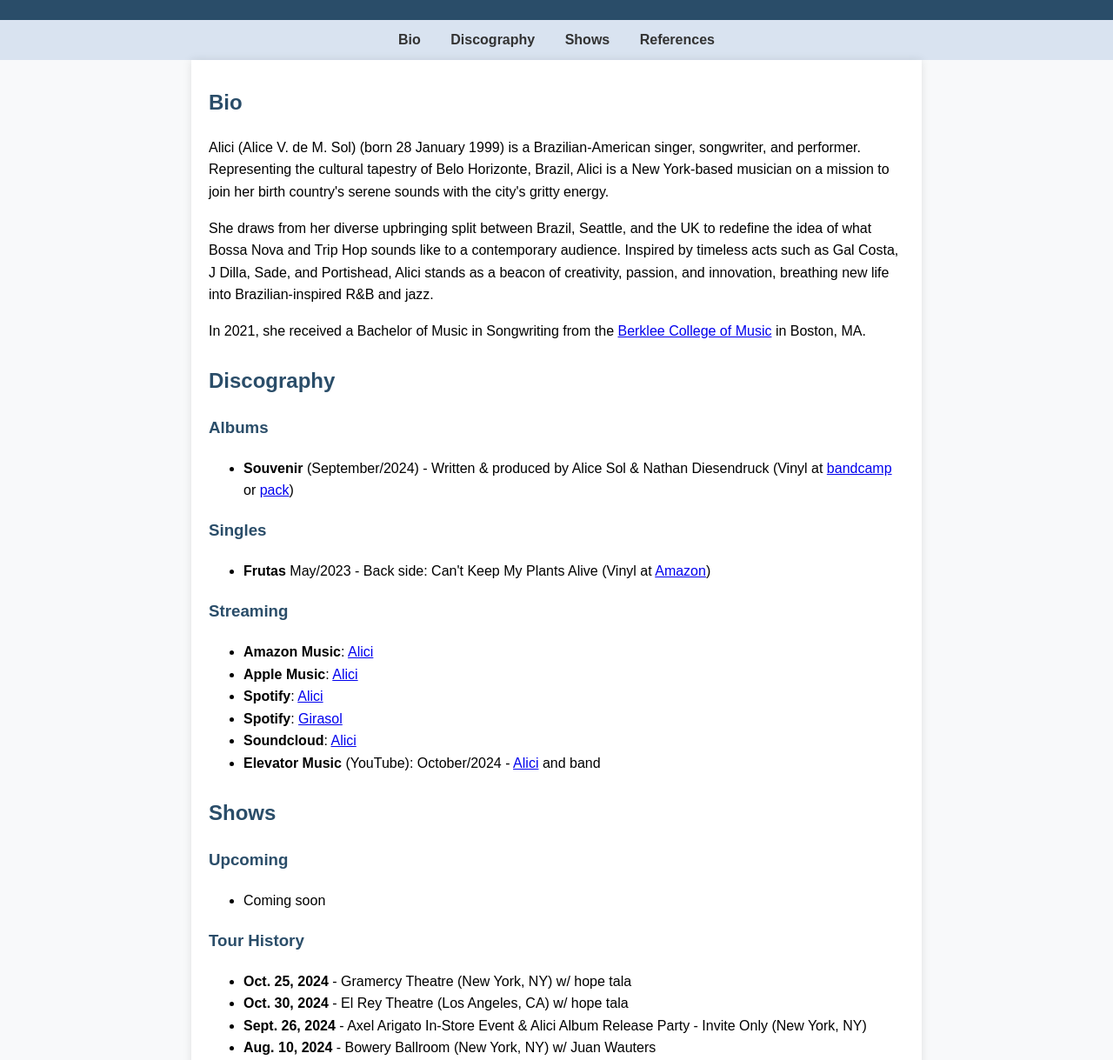
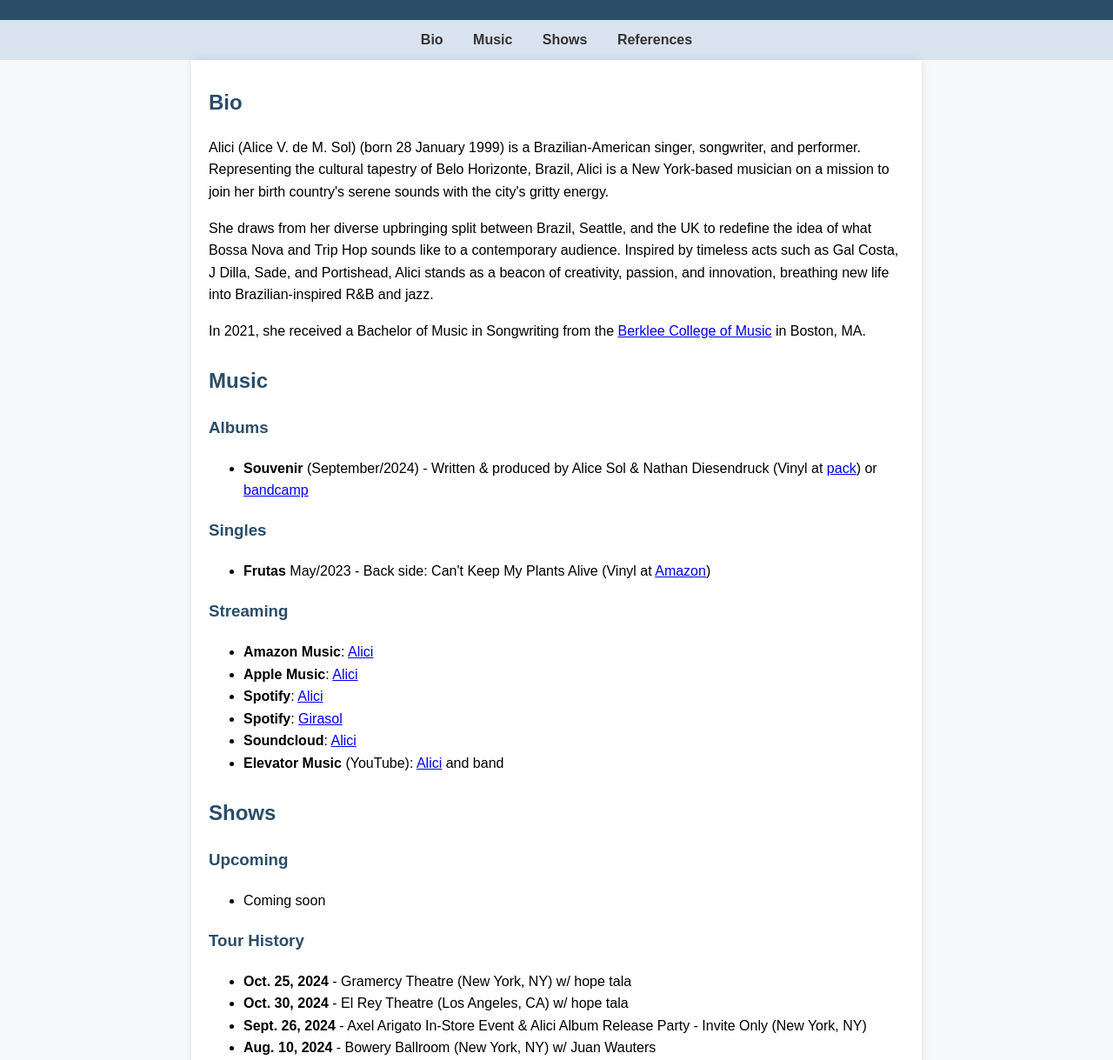
Before and after one commit to alici-sol-llc/alicisol.llc, a plain HTML site: page index.htm in a window 1280 px wide. Shown: the part 81-1300 px from the top of the page at 87% size. Drawn offline with Linux system fonts and the light colour scheme.

Commit message:
Update index.htm
Minor format updates

```diff
--- a/index.htm
+++ b/index.htm
@@ -71,7 +71,7 @@
 
 <nav>
     <a href="#biography">Bio</a>
-    <a href="#discography">Discography</a>
+    <a href="#music">Music</a>
     <a href="#shows">Shows</a>
     <a href="#references">References</a>
 </nav>
@@ -84,11 +84,11 @@
         <p>In 2021, she received a Bachelor of Music in Songwriting from the <a href="https://www.berklee.edu/" target=_blank>Berklee College of Music</a> in Boston, MA.</p>
     </section>
 
-    <section id="discography">
-        <h2>Discography</h2>
+    <section id="music">
+        <h2>Music</h2>
         <h3>Albums</h3>
         <ul>
-            <li><b>Souvenir</b> (September/2024) - Written & produced by Alice Sol & Nathan Diesendruck (Vinyl at <a href="https://alici.bandcamp.com/album/souvenir" target=_blank>bandcamp</a> or <a href="https://store.pack.am/products/pre-order-alici-souvenir-1st-edition-vinyl-lp" target=_blank>pack</a>)</li>
+            <li><b>Souvenir</b> (September/2024) - Written & produced by Alice Sol & Nathan Diesendruck (Vinyl at <a href="https://store.pack.am/products/pre-order-alici-souvenir-1st-edition-vinyl-lp" target=_blank>pack</a>) or <a href="https://alici.bandcamp.com/album/souvenir" target=_blank>bandcamp</a></li>
         </ul>
         <h3>Singles</h3>
         <ul>
@@ -101,7 +101,7 @@
             <li><b>Spotify</b>: <a href="https://open.spotify.com/artist/3xwrVmAg320G7DzTPkhOjX" target=_blank>Alici</a></li>
             <li><b>Spotify</b>: <a href="https://open.spotify.com/artist/6TDR7L4YcPYS0I1o5yHIzH" target=_blank>Girasol</a></li>
             <li><b>Soundcloud</b>: <a href="https://soundcloud.com/alicisol" target=_blank>Alici</a></li>
-            <li><b>Elevator Music</b> (YouTube): October/2024 - <a href="https://www.youtube.com/watch?v=-350ExuyYt8" target=_blank>Alici</a> and band</li>
+            <li><b>Elevator Music</b> (YouTube): <a href="https://www.youtube.com/watch?v=-350ExuyYt8" target=_blank>Alici</a> and band</li>
         </ul>
     </section>
 
```
